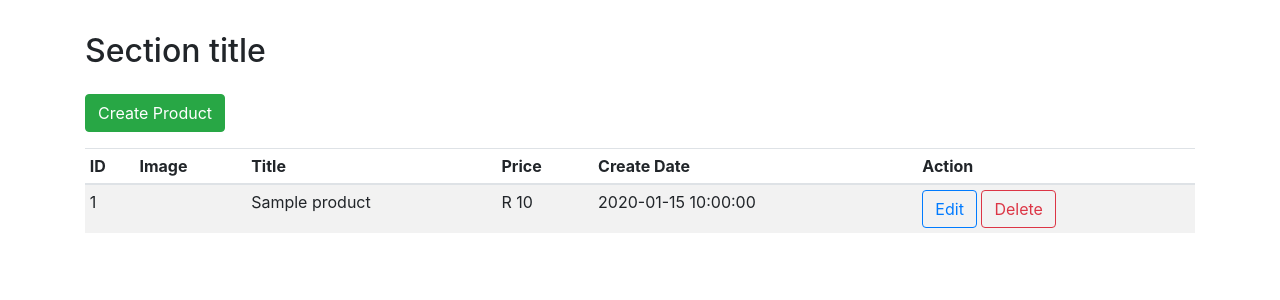
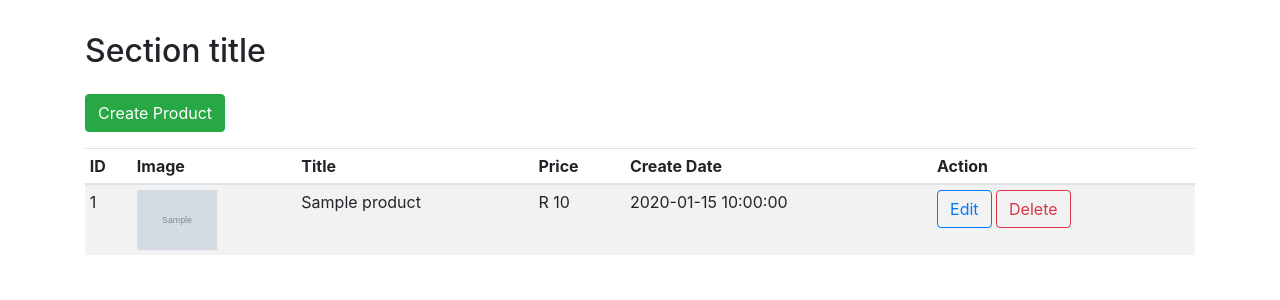
Before and after one commit to Tumi-Moleme/products_crud, a PHP site: page / in a window 1280 px wide. Shown: the top 300 px of the page. Run offline with PHP 8.4, Linux system fonts and the light colour scheme; tables that the repository leaves empty or names only in its code hold one stand-in row (values such as "Sample post"); grey boxes marked "Sample" are stand-in pictures.

Commit message:
added a delete file

```diff
--- /dev/null
+++ b/assets/css/main.css
@@ -0,0 +1,4 @@
+
+.thumb-image {
+  width: 5rem;
+}
--- a/create.php
+++ b/create.php
@@ -38,9 +38,7 @@ if ($_SERVER['REQUEST_METHOD'] === 'POST') {
       $imagePath =
         "assets/images/" . randomString(8) . '/' . $image['name'];
       mkdir(dirname($imagePath));
-      echo '<pre>';
-      var_dump($imagePath);
-      echo '</pre>';
+
       move_uploaded_file($image['tmp_name'], $imagePath);
     }
     $stmt = $pdo->prepare("INSERT INTO products
--- a/index.php
+++ b/index.php
@@ -18,6 +18,8 @@ $products = $stmt->fetchAll(PDO::FETCH_ASSOC);
   <title>CRUD Application v1</title>
   <!-- ---------- Bootstrap CSS ---------- -->
   <link rel="stylesheet" href="./assets/css/bootstrap.min.css">
+  <!-- ---------- Custom CSS ----------- -->
+  <link rel="stylesheet" href="./assets/css/main.css">
 </head>
 
 <body>
@@ -45,13 +47,18 @@ $products = $stmt->fetchAll(PDO::FETCH_ASSOC);
           <?php foreach ($products as $product) : ?>
             <tr>
               <td><?php echo $product['id']; ?></td>
-              <td><?php   ?></td>
+              <td>
+                <img src="<?php echo $product['image'] ?>" class="thumb-image">
+              </td>
               <td><?php echo $product['title']; ?></td>
               <td><?php echo "R " . $product['price']; ?></td>
               <td><?php echo $product['create_date']; ?></td>
               <td>
                 <button type="button" class="btn btn-outline-primary">Edit</button>
-                <button type="button" class="btn btn-outline-danger">Delete</button>
+                <form style="display: inline-block" action="delete.php" method="POST">
+                  <input type="hidden" name="id" value="<?php echo $product['id']; ?>">
+                  <button type="button" class="btn btn-outline-danger">Delete</button>
+                </form>
               </td>
             </tr>
           <?php endforeach ?>
```
Also changed, not shown: delete.php (added, +11 -0 lines), assets/images/pHtKCTdX/5.png (deleted).
